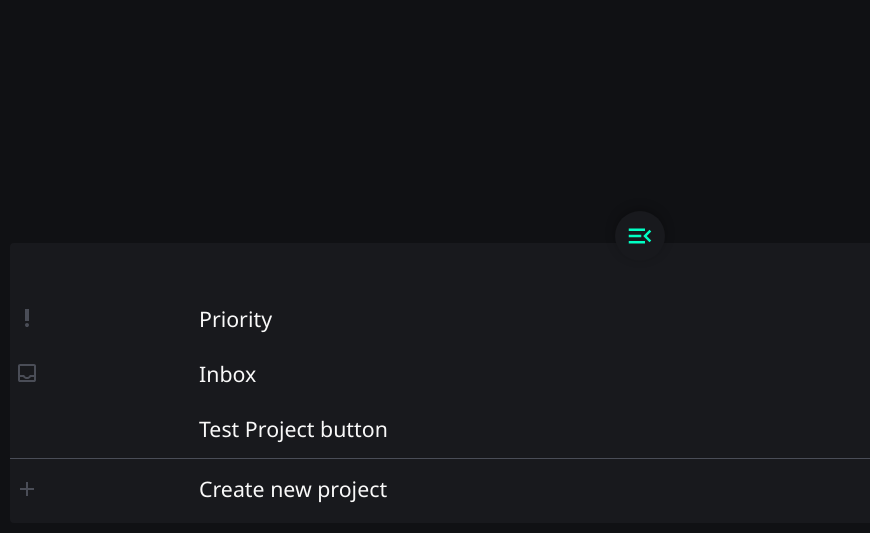
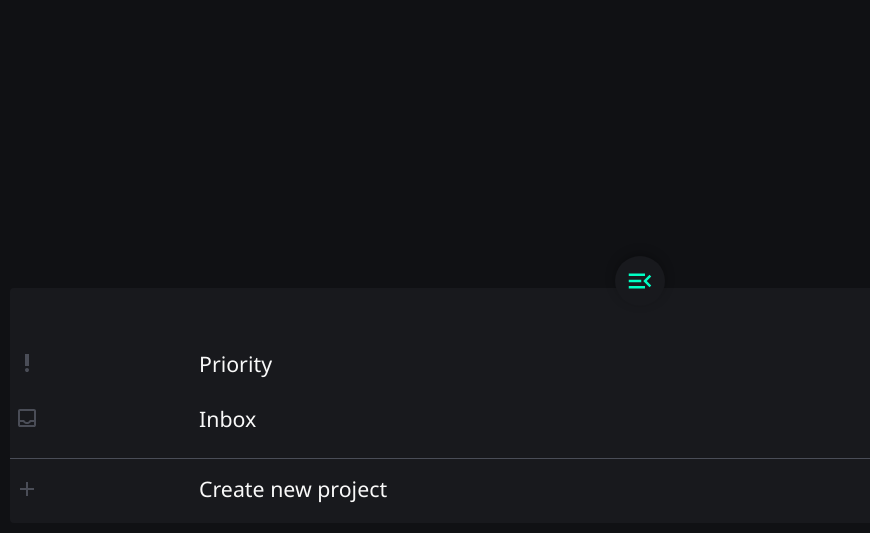
Before and after one commit to Liam-JL/odin-todo, a website built with webpack: page src/template.html in a window 1280 px wide. Both pictures are taken after a click on the button 640 px from the left and 753 px from the top of the page. Shown: the part 287-820 px from the top of the page, without its empty margins (0-870 px from the left). Built offline with nearby package versions, Linux system fonts and the light colour scheme.

Commit message:
Create project button widget and project storage

```diff
--- a/src/entities.js
+++ b/src/entities.js
@@ -10,10 +10,13 @@ export class Todo {
         this.priority = false;
     }
 }
+
 // ─────────────────────────────────────────────────────────
-
+// ENTITY: Project
 export class Project {
     constructor(title) {
         this.title = title;
     }
 }
+
+// ─────────────────────────────────────────────────────────
--- a/src/shared/lib.js
+++ b/src/shared/lib.js
@@ -1,5 +1,5 @@
 // ─────────────────────────────────────────────────────────
-// LIB: Storage
+// LIB: Todo Storage
 export function saveTodos(allTodos) {
     const todosJson = JSON.stringify(allTodos)
     localStorage.setItem("todos", todosJson)
@@ -11,3 +11,13 @@ export function getTodos() {
 }
 
 // ─────────────────────────────────────────────────────────
+// LIB: Project Storage
+export function saveProjects(allProjects) {
+    const projectsJson = JSON.stringify(allProjects);
+    localStorage.setItem("projects", projectsJson);
+}
+
+export function getProjects() {
+    const projects = localStorage.getItem("projects") ?? '[{"title": "Priority"}, {"title": "Inbox"}]';
+    return JSON.parse(projects)
+}
--- a/src/shared/styles/sidebar.css
+++ b/src/shared/styles/sidebar.css
@@ -56,12 +56,15 @@
 
 .project-bar__project-btn svg {
     fill: var(--secondary-color);
+    height: 24px;
+    width: 24px
 }
 
 .project-bar__container {
     display: none;
     width: 100%;
     overflow: auto;
+    margin-bottom: 10px;
 }
 
 .project-bar__container > .project-bar__project-btn {
@@ -78,7 +81,6 @@
     fill: var(--accent-color);
 }
 
-
 .project-bar__project-btn--add {
     display: none;
     width: 100%;
--- a/src/widgets.js
+++ b/src/widgets.js
@@ -1,5 +1,5 @@
 import { addTodo, deleteTodo, toggleChecked, toggleFormVisibility, toggleProjectBar } from "./features";
-import { getTodos, saveTodos } from "./shared/lib";
+import { getTodos, getProjects, saveProjects } from "./shared/lib";
 
 // ─────────────────────────────────────────────────────────
 // 📌 WIDGET: Todo Form
@@ -63,7 +63,7 @@ export function renderTodoList() {
 // ─────────────────────────────────────────────────────────
 // 📌 WIDGET: Todo Item
 function renderTodoItem(todo, index) {
-    const todoId = "todo-"+index;
+    const todoId = "todo-" + index;
     const title = todo.title;
     const todoItem = document.createElement("li");
     todoItem.className = "todo";
@@ -101,28 +101,16 @@ function renderTodoItem(todo, index) {
 // ─────────────────────────────────────────────────────────
 // 📌 WIDGET: Projects bar
 export function renderProjectsBar() {
-    const projectBar = document.createElement("aside");
+    const projectBar = document.getElementById("projectBar") || document.createElement("aside");
     projectBar.className = "project-bar"
+    projectBar.id = "projectBar"
     projectBar.innerHTML = `
-    <button id="projectsOpenBtn" class="project-bar__open-btn">
+        <button id="projectsOpenBtn" class="project-bar__open-btn">
             <svg xmlns="http://www.w3.org/2000/svg" height="24px" viewBox="0 -960 960 960" width="24px" fill="#e3e3e3">
                 <path d="M120-240v-80h520v80H120Zm664-40L584-480l200-200 56 56-144 144 144 144-56 56ZM120-440v-80h400v80H120Zm0-200v-80h520v80H120Z"/>
             </svg>
         </button>
-        <div class="project-bar__container">
-            <button class="project-bar__project-btn">
-                <svg xmlns="http://www.w3.org/2000/svg" height="24px" viewBox="0 -960 960 960" width="24px" fill="#e3e3e3">
-                    <path d="M480-120q-33 0-56.5-23.5T400-200q0-33 23.5-56.5T480-280q33 0 56.5 23.5T560-200q0 33-23.5 56.5T480-120Zm-80-240v-480h160v480H400Z"/>
-                </svg>
-                <span>Priority</span>
-            </button>
-            <button class="project-bar__project-btn">
-                <svg xmlns="http://www.w3.org/2000/svg" height="24px" viewBox="0 -960 960 960" width="24px" fill="#e3e3e3">
-                    <path d="M200-120q-33 0-56.5-23.5T120-200v-560q0-33 23.5-56.5T200-840h560q33 0 56.5 23.5T840-760v560q0 33-23.5 56.5T760-120H200Zm0-80h560v-120H640q-30 38-71.5 59T480-240q-47 0-88.5-21T320-320H200v120Zm280-120q38 0 69-22t43-58h168v-360H200v360h168q12 36 43 58t69 22ZM200-200h560-560Z"/>
-                </svg>
-                <span>Inbox</span>
-            </button>
-            <button class="project-bar__project-btn"><span>Test Project button</span></button>
+        <div id="projectBtnContainer" class="project-bar__container">
         </div>
         <button class="project-bar__project-btn project-bar__project-btn--add">
             <svg xmlns="http://www.w3.org/2000/svg" height="24px" viewBox="0 -960 960 960" width="24px" fill="#e3e3e3">
@@ -131,6 +119,14 @@ export function renderProjectsBar() {
         </button>
     `
 
+    const projectBtnContainer = projectBar.querySelector("#projectBtnContainer");
+    const allProjects = getProjects();
+
+    allProjects.forEach((project, index) => {
+        const projectButton = renderProjectButton(project.title, index);
+        projectBtnContainer.append(projectButton);
+    })
+
     const openBtn = projectBar.querySelector("#projectsOpenBtn");
     openBtn.addEventListener("click", () => {
         toggleProjectBar(projectBar);
@@ -138,3 +134,31 @@ export function renderProjectsBar() {
 
     return projectBar;
 }
+
+// ─────────────────────────────────────────────────────────
+// 📌 WIDGET: Project button
+function renderProjectButton(title, index) {
+    const projectButton = document.createElement("button");
+    const projectId = "project-" + index
+    projectButton.id = projectId;
+    projectButton.className = "project-bar__project-btn"
+    projectButton.innerHTML = `
+        <span>${title}</span>
+    `
+
+    if (title === "Priority") {
+        projectButton.innerHTML = `
+            <svg xmlns="http://www.w3.org/2000/svg" height="24px" viewBox="0 -960 960 960" width="24px" fill="#e3e3e3">
+                <path d="M480-120q-33 0-56.5-23.5T400-200q0-33 23.5-56.5T480-280q33 0 56.5 23.5T560-200q0 33-23.5 56.5T480-120Zm-80-240v-480h160v480H400Z"/>
+            </svg> <span>${title}</span>
+        `
+    } else if(title === "Inbox") {
+        projectButton.innerHTML = `
+            <svg xmlns="http://www.w3.org/2000/svg" height="24px" viewBox="0 -960 960 960" width="24px" fill="#e3e3e3">
+                <path d="M200-120q-33 0-56.5-23.5T120-200v-560q0-33 23.5-56.5T200-840h560q33 0 56.5 23.5T840-760v560q0 33-23.5 56.5T760-120H200Zm0-80h560v-120H640q-30 38-71.5 59T480-240q-47 0-88.5-21T320-320H200v120Zm280-120q38 0 69-22t43-58h168v-360H200v360h168q12 36 43 58t69 22ZM200-200h560-560Z"/>
+            </svg> <span>${title}</span>
+        `
+    }
+
+    return projectButton
+}
```
Also changed, not shown: src/shared/project_state.js (added).
